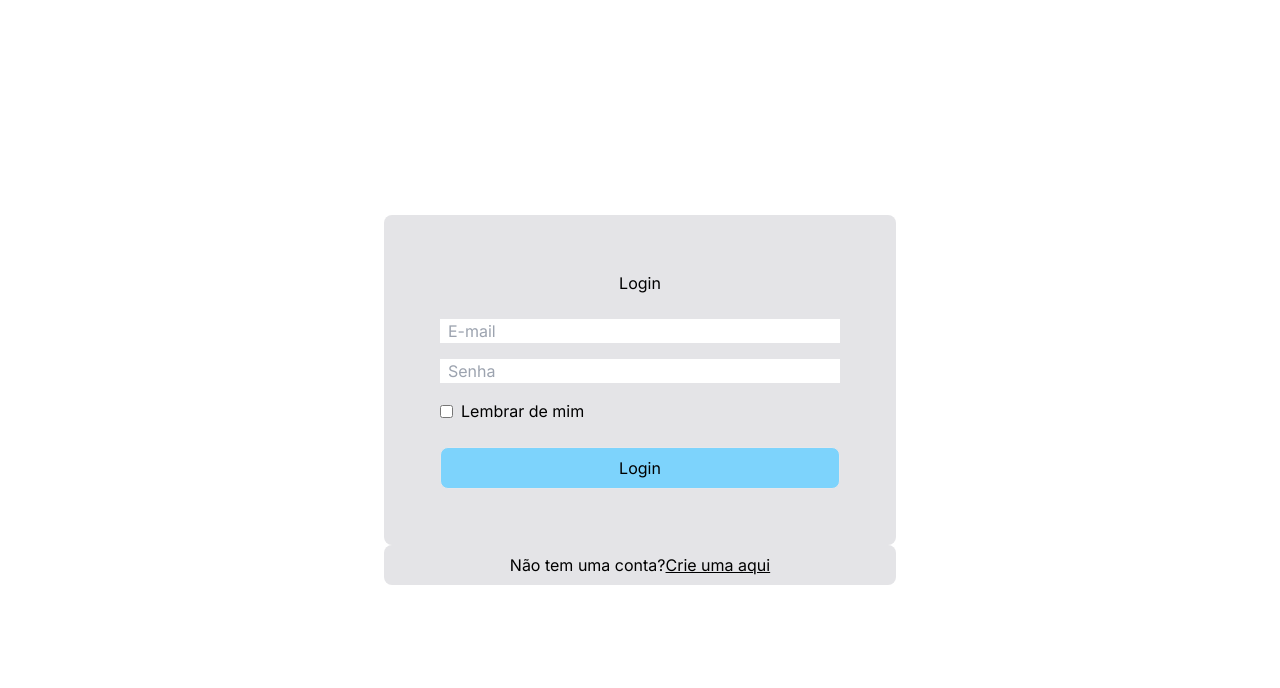
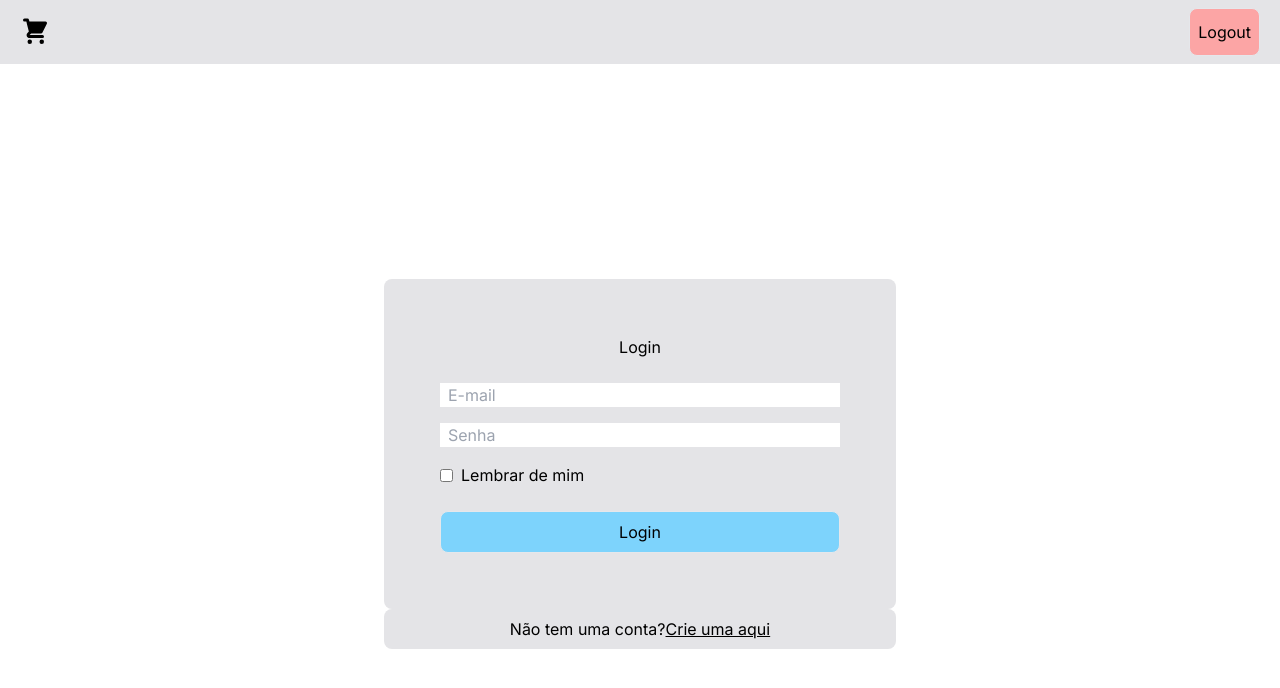
Before and after one commit to ViniBarizon/next-todo, a Next.js app: page /sign-in in a window 1280 px wide. Shown: the top 688 px of the page. Built offline with nearby package versions, Linux system fonts and the light colour scheme; no server answers.

Commit message:
feat: navbar and sidebar WIP

```diff
--- a/package.json
+++ b/package.json
@@ -14,7 +14,8 @@
     "next": "13.5.4",
     "next-auth": "^4.23.2",
     "react": "^18",
-    "react-dom": "^18"
+    "react-dom": "^18",
+    "react-icons": "^4.11.0"
   },
   "devDependencies": {
     "@types/bcrypt": "^5.0.1",
--- /dev/null
+++ b/src/app/components/Navbar.tsx
@@ -0,0 +1,22 @@
+'use client'
+
+import Link from "next/link";
+import Logout from "./SignOut";
+import { HiShoppingCart } from "react-icons/hi";
+
+export default function Navbar() {
+    return (
+        <>
+        <nav className="bg-zinc-200 flex px-5 py-2 justify-between h-16">
+            <div className="flex justify-center items-center">
+                <Link href="/">
+                    <HiShoppingCart size="30" />
+                </Link>
+            </div>
+            <div className="flex">
+                <Logout />
+            </div>
+        </nav>
+        </>
+    )
+}
--- /dev/null
+++ b/src/app/components/Sidenav.tsx
@@ -0,0 +1,6 @@
+export default function Sidenav() {
+    return (
+        <>
+        </>
+    )
+}
--- a/src/app/layout.tsx
+++ b/src/app/layout.tsx
@@ -3,6 +3,7 @@ import type { Metadata } from 'next'
 import { Inter } from 'next/font/google'
 import { getServerSession } from 'next-auth'
 import SessionProvider from './components/SessionProvider';
+import Navbar from './components/Navbar';
 
 const inter = Inter({ subsets: ['latin'] })
 
@@ -21,7 +22,9 @@ export default async function RootLayout({
     <html lang="en">
       <body className={inter.className}>
         <SessionProvider session={session}>
+          <Navbar />
           {children}
+
         </SessionProvider>
       </body>
     </html>
--- a/src/app/page.tsx
+++ b/src/app/page.tsx
@@ -2,7 +2,6 @@
 
 import { useSession } from "next-auth/react";
 import { useRouter } from "next/navigation";
-import Logout from "./components/SignOut";
 
 
 export default function Home() {
@@ -14,8 +13,8 @@ console.log(authStatus);
   return (
     <>
       { authStatus === "authenticated" ?
-        <Logout />
-      :
+        <h1>oi</h1>
+        :
         router.replace("/sign-in")
       }
     </>
```
Also changed, not shown: 1 other file (tests, documents, lock files or other folders).
